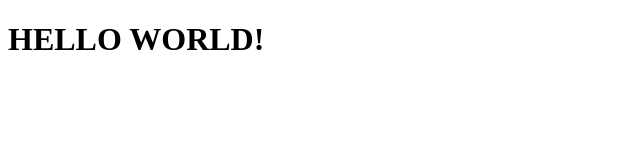
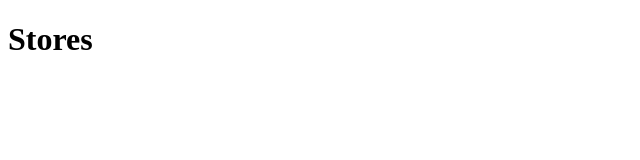
Before and after one commit to johndhpark/phase1-javascript-project, a website: page index.html in a window 1280 px wide. Shown: the whole page, without its empty margins (0-640 px from the left). Drawn offline with Linux system fonts and the light colour scheme.

Commit message:
Added a ul html element to hold the list of stores

```diff
--- a/index.html
+++ b/index.html
@@ -7,6 +7,7 @@
 	</head>
 
 	<body>
-		<h1>HELLO WORLD!</h1>
+		<h1>Stores</h1>
+		<ul id="stores"></ul>
 	</body>
 </html>
```
